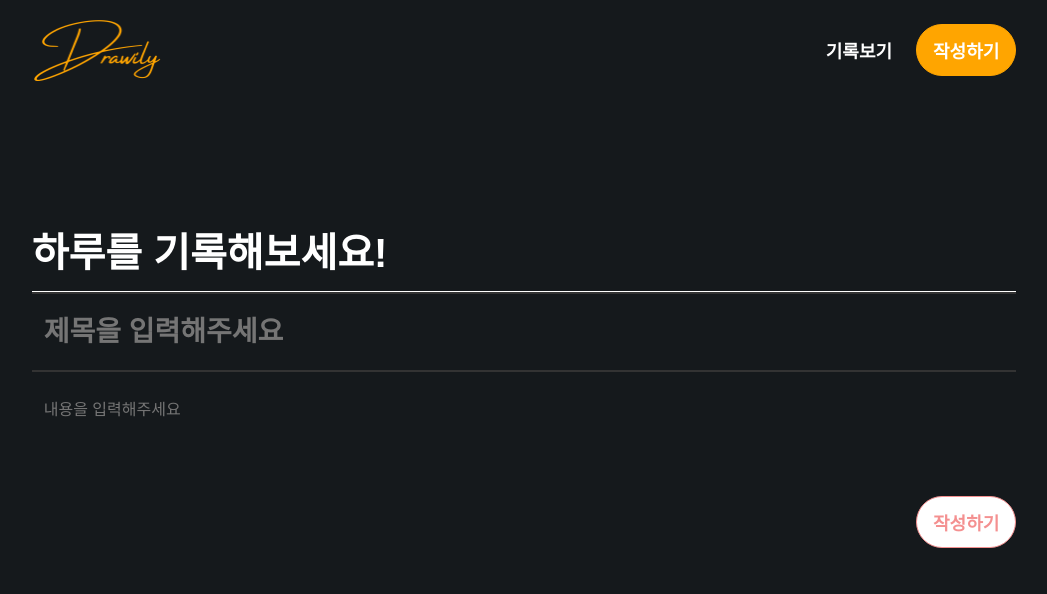
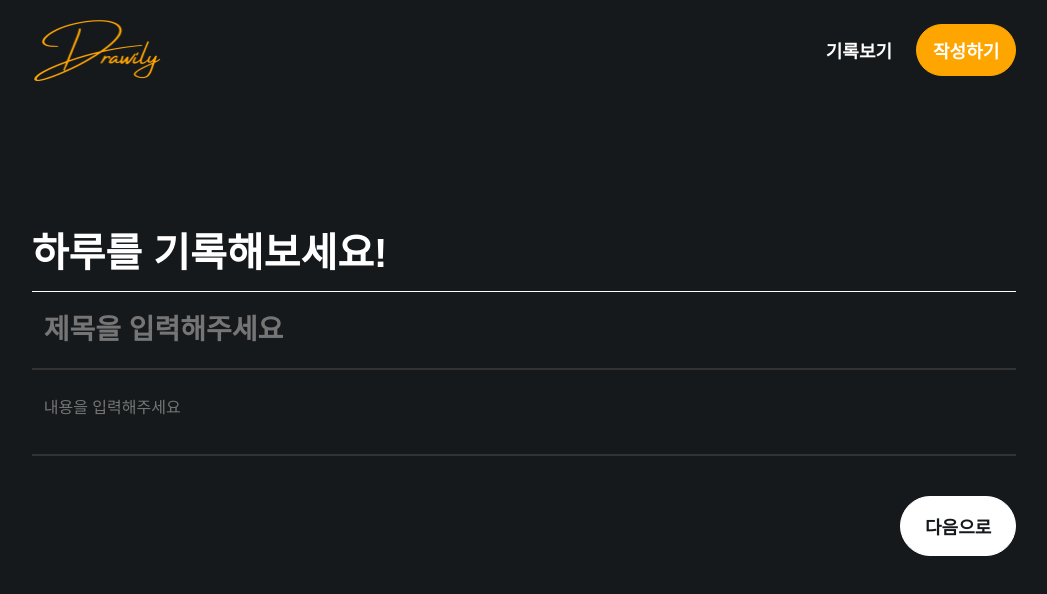
Before and after one commit to 76Dosu/TestRepo, a React (Create React App) app: page /write in a window 1280 px wide. Shown: the top 594 px of the page, without its empty margins (116-1163 px from the left). Built offline with nearby package versions, Linux system fonts and the light colour scheme; no server answers; a web font is replaced by a local one.

Commit message:
publish : 페이지 수정
240705

```diff
--- a/src/component/page/DailyWrite.jsx
+++ b/src/component/page/DailyWrite.jsx
@@ -46,6 +46,11 @@ const InputFrame = styled.div`
     display:flex;
     align-items:flex-start;
     border-top:2px solid #333;
+    border-bottom:2px solid #333;
+
+    &:first-child {
+        border:none;
+    }
 `
 
 const InputTitleFrame = styled(InputFrame)`
@@ -148,7 +153,7 @@ function DailyWrite(props) {
             <TestText>{results}</TestText>
 
             <WriteButtonFrame onClick={handleClick}>
-                <WriteButtonUF buttonName="작성하기"></WriteButtonUF>
+                <WriteButtonUF buttonName="다음으로"></WriteButtonUF>
             </WriteButtonFrame>
 
             {/* <WriteButtonFrame onClick={onSubmit}>
--- a/src/component/ui/Header.jsx
+++ b/src/component/ui/Header.jsx
@@ -17,6 +17,7 @@ const Wrapper = styled.div`
 
 const HeaderLogo = styled.img`
     width:130px;
+    cursor:pointer;
 `
 const Gnb = styled.div`
     display:flex;
--- a/src/component/ui/InputTextArea/InputTextContents.jsx
+++ b/src/component/ui/InputTextArea/InputTextContents.jsx
@@ -15,6 +15,8 @@ const StyledTextArea = styled.textarea`
     font-weight:400;
     color:white;
     background-color:transparent;
+
+    scrollbar-width: none;
 
     &:focus {
         outline: none; /* 기본 브라우저 아웃라인 제거 */
--- a/src/component/ui/WriteButton/WriteButtonUF.jsx
+++ b/src/component/ui/WriteButton/WriteButtonUF.jsx
@@ -3,21 +3,21 @@ import styled from "styled-components";
 
 const StyledButton = styled.div`
     width:fit-content;
-    padding:12px 16px;
+    padding:16px 24px;
     background-color:white;
-    border:1px solid #F49090;
+    border:1px solid white;
     border-radius:56px;
 
     font-size:18px;
     font-weight:bold;
-    color:#F49090;
+    color:#15191C;
 
     transition: .3s;
     cursor: pointer;
 
     &:hover {
-        background-color:#F49090;
-        color:white;
+        background-color:white;
+        color:#333;
     }
 `
 
```
